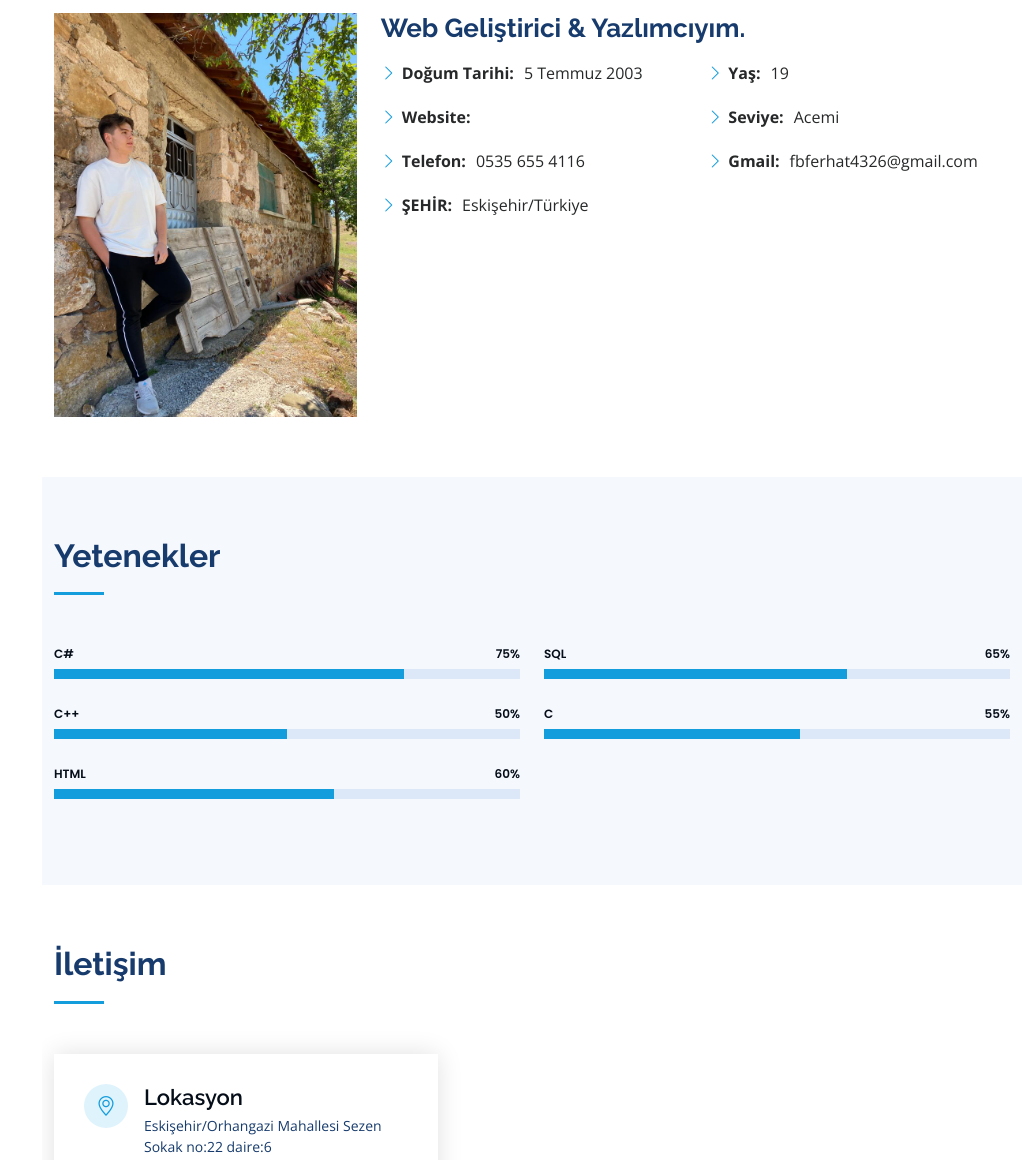
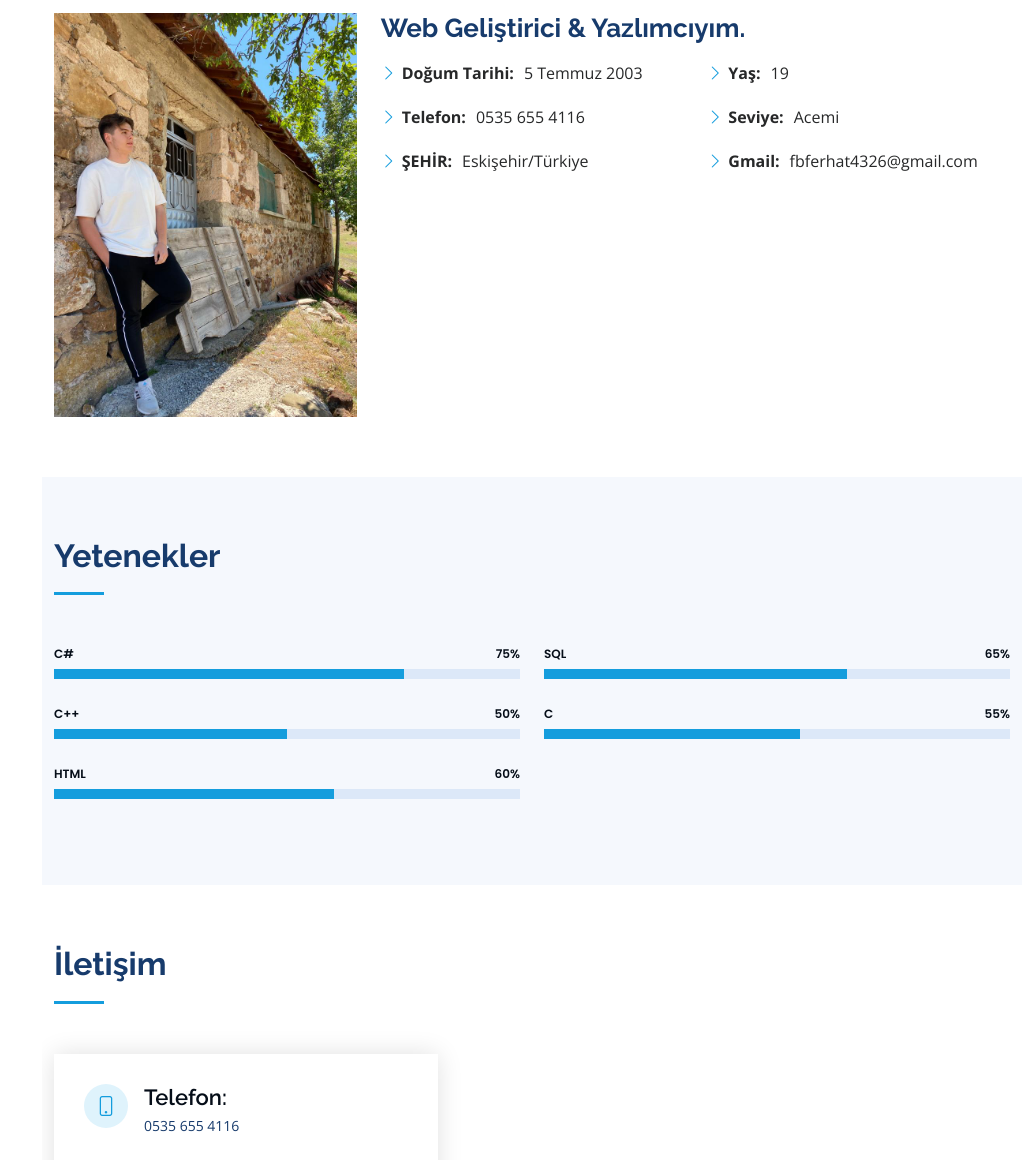
Before and after one commit to ferhatbngl/ferhatbngl.github.io, a plain HTML site: page index.html in a window 1280 px wide. Shown: the part 995-2155 px from the top of the page, without its empty margins (258-1280 px from the left). Drawn offline with nearby package versions, Linux system fonts and the light colour scheme.

Commit message:
Add files via upload

```diff
--- a/index.html
+++ b/index.html
@@ -89,7 +89,6 @@
               <div class="col-lg-6">
                 <ul>
                   <li><i class="bi bi-chevron-right"></i> <strong>Doğum Tarihi:</strong> <span>5 Temmuz 2003</span></li>
-                  <li><i class="bi bi-chevron-right"></i> <strong>Website:</strong> <span></span></li>
                   <li><i class="bi bi-chevron-right"></i> <strong>Telefon:</strong> <span>0535 655 4116</span></li>
                   <li><i class="bi bi-chevron-right"></i> <strong>ŞEHİR:</strong> <span>Eskişehir/Türkiye</span></li>
                 </ul>
@@ -180,13 +179,6 @@
 
           <div class="col-lg-5 d-flex align-items-stretch">
             <div class="info">
-              <div class="address">
-                <i class="bi bi-geo-alt"></i>
-                <h4>Lokasyon</h4>
-                <p>Eskişehir/Orhangazi Mahallesi Sezen Sokak
-                  no:22 daire:6
-                </p>
-              </div>
               <div class="phone">
                 <i class="bi bi-phone"></i>
                 <h4>Telefon:</h4>
@@ -211,9 +203,6 @@
   <!-- ======= Footer ======= -->
   <footer id="footer">
     <div class="container">
-      <div class="copyright">
-        &copy; Copyright <strong><span>iPortfolio</span></strong>
-      </div>
       <div class="credits">
         <!-- All the links in the footer should remain intact. -->
         <!-- You can delete the links only if you purchased the pro version. -->
```
